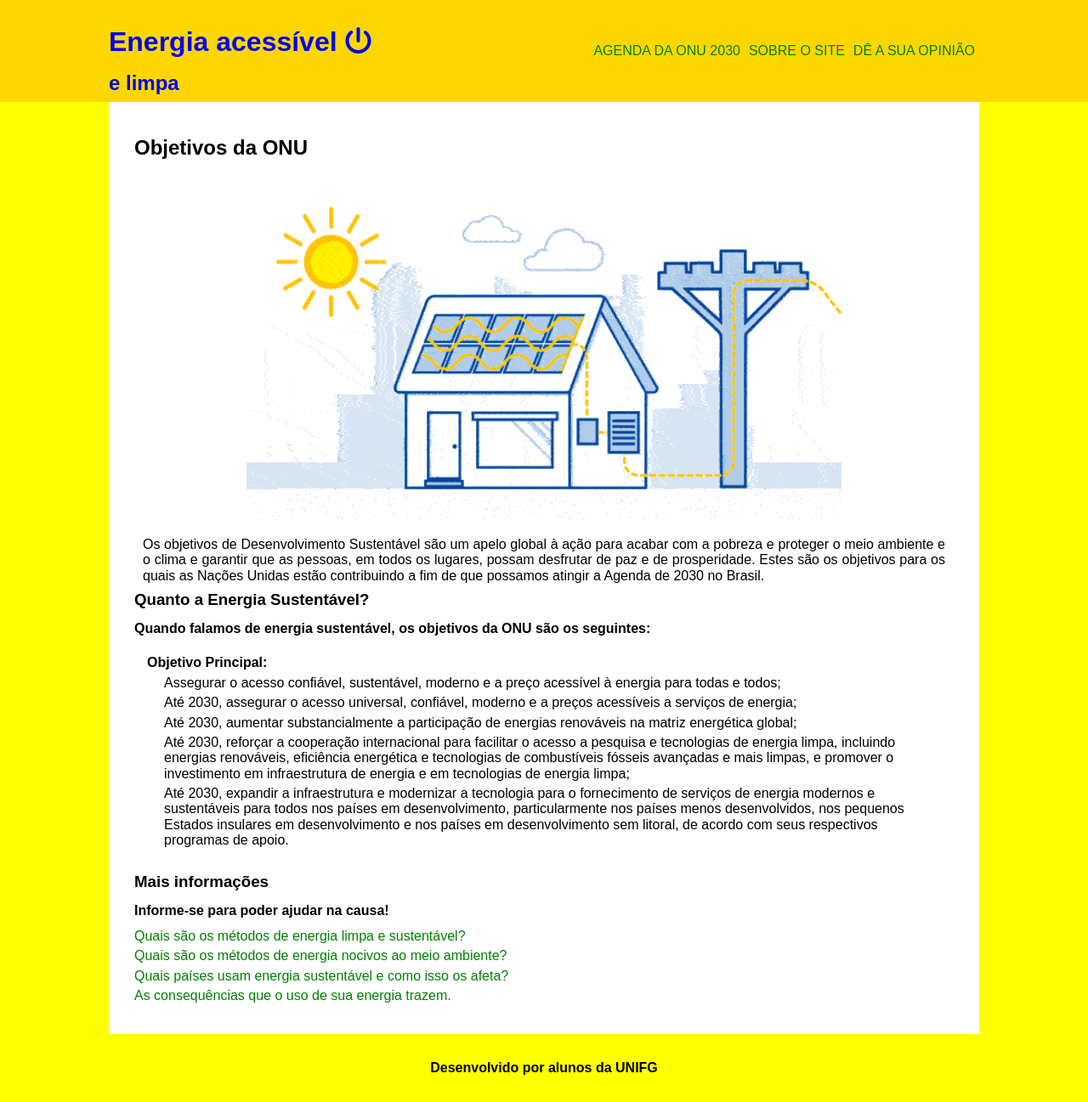
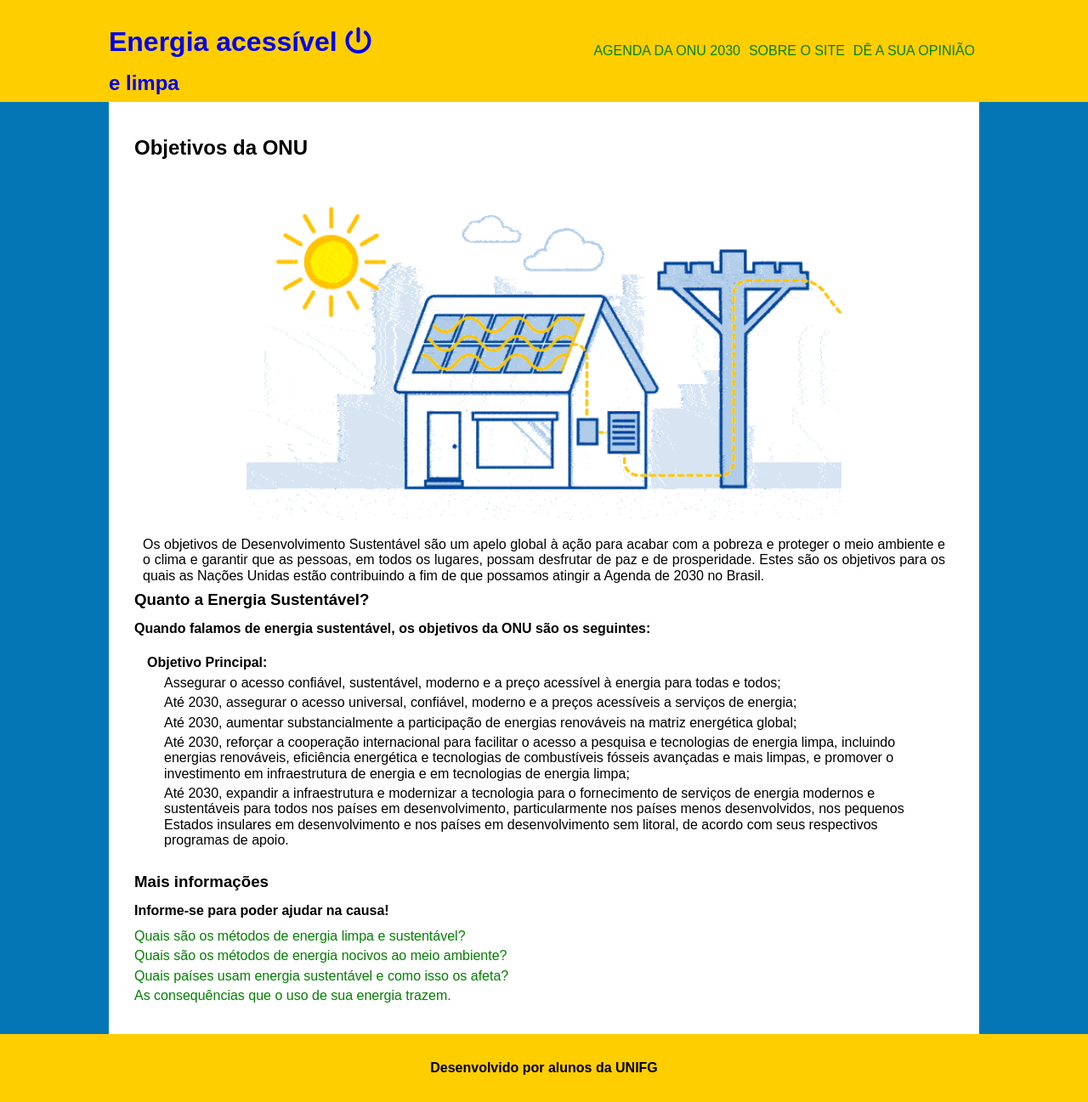
Before and after one commit to ccofg-labs/Agenda-ONU, a PHP site: page / in a window 1280 px wide. Shown: the whole page at 85% size. Run offline with PHP 8.4, Linux system fonts and the light colour scheme; some libraries are stand-ins or nearby versions.

Commit message:
Atualização da paleta de cores da index.html

```diff
--- a/css/style.css
+++ b/css/style.css
@@ -16,7 +16,7 @@ body {
     height: 120px;
     justify-content: space-around;
     align-items: center;
-    background-color: #FFD700;
+    background-color: #ffce01;
 }
 .logo a{
     text-decoration: none;
@@ -40,7 +40,7 @@ body {
 }
 /*Principal do site */
 main {
-    background-color:#FFFF00;
+    background-color:#0476b5;
 }
 .container {
     background-color: white;
@@ -55,5 +55,5 @@ main {
     text-align: center;
     font-weight: bold;
     line-height: 80px;
-    background-color: #FFFF00;
+    background-color: #ffce01;
 }
```
